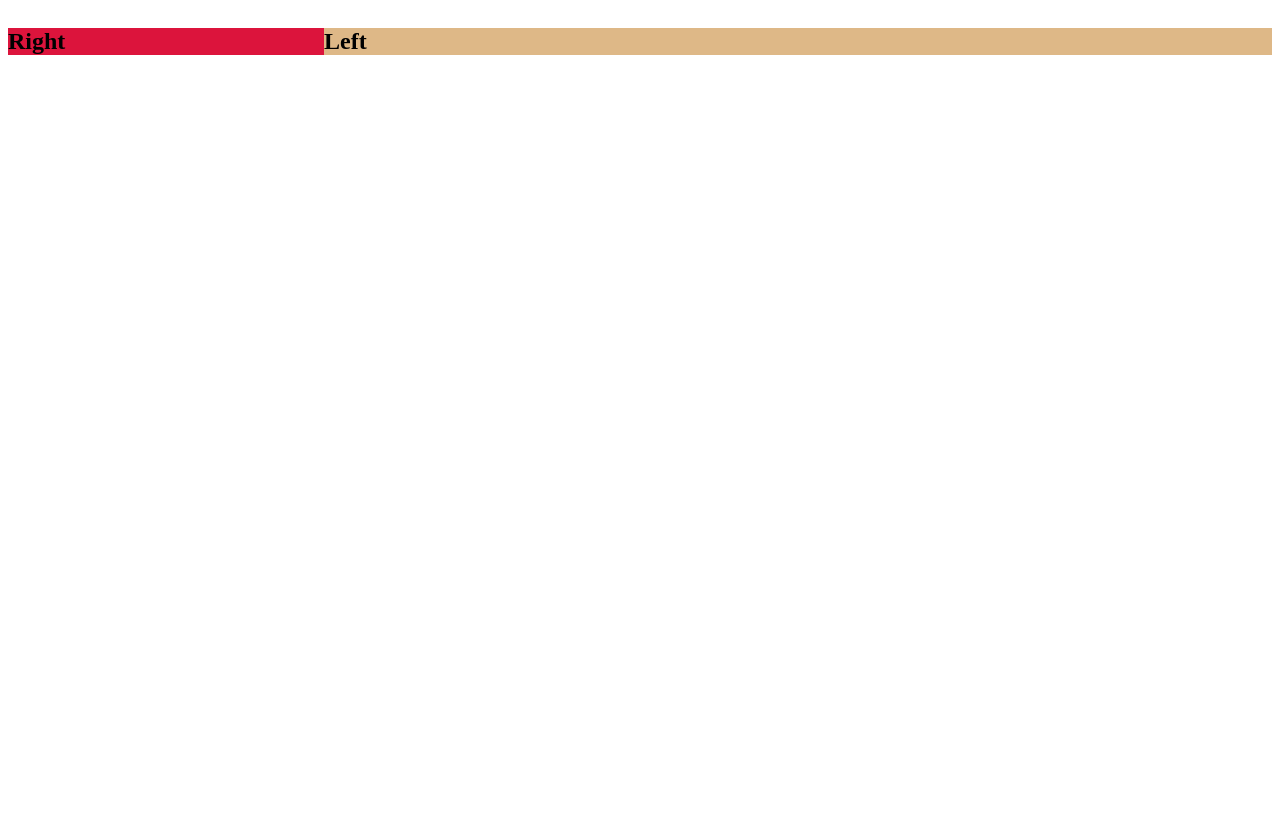
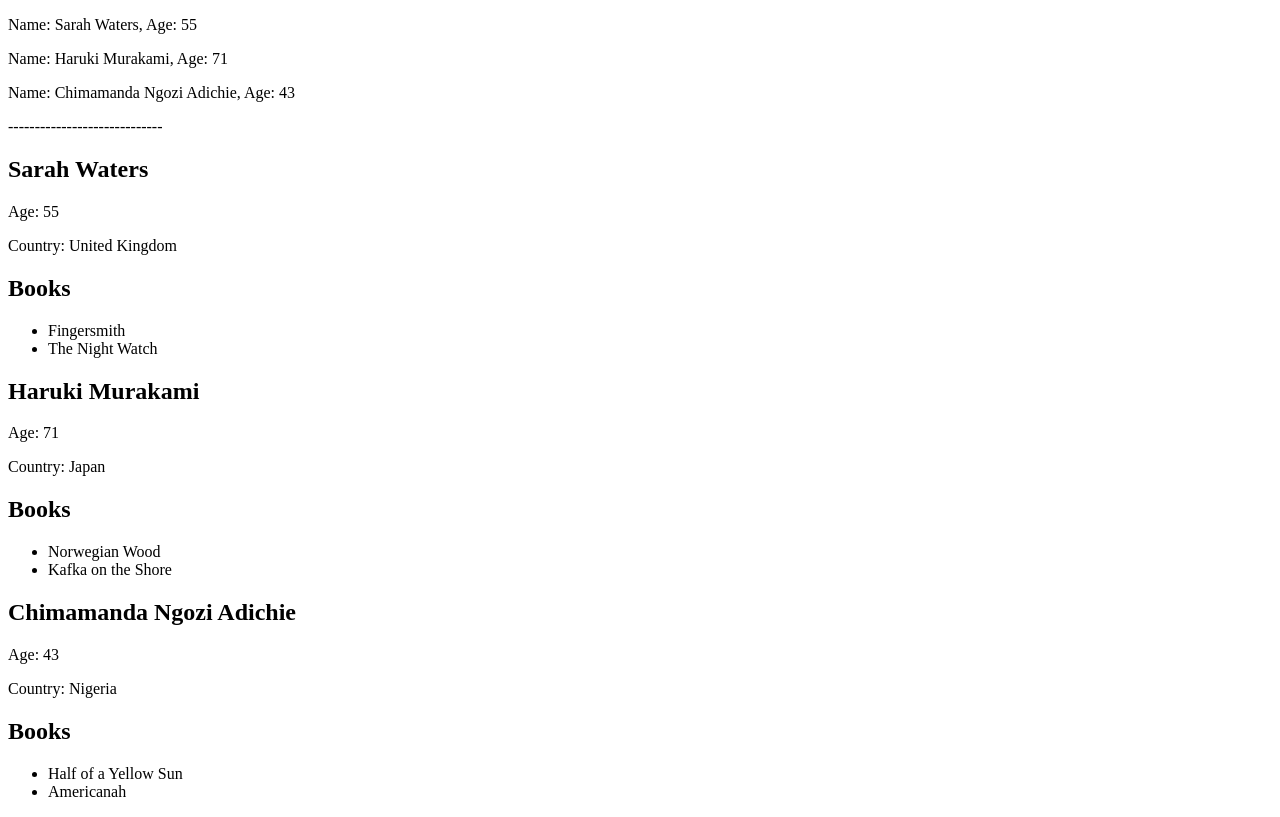
Before and after one commit to cigotete/study-react-patterns, a React (Vite) app: page / in a window 1280 px wide. Built offline with nearby package versions, Linux system fonts and the light colour scheme.

Commit message:
Design pattern for lists.

```diff
--- a/src/App.jsx
+++ b/src/App.jsx
@@ -1,26 +1,22 @@
-import { SplitScreen } from "./components/split-screen";
-import PropTypes from 'prop-types';
-
-const LeftSideComp = ({title}) => {
-  return <h2 style={{ backgroundColor: "crimson" }}>{title}</h2>;
-};
-
-const RightSideComp = ({title}) => {
-  return <h2 style={{ backgroundColor: "burlywood" }}>{title}</h2>;
-};
+import { LargeAuthorListItem } from "./components/authors/LargeListItems";
+import { SmallAuthorListItem } from "./components/authors/SmallListItems";
+import { RegularList } from "./components/lists/Regular";
+import { authors } from "./data/authors";
 
 export function App() {
   return (
-    <SplitScreen leftWidth={1} rightWidth={3}>
-      <LeftSideComp title={'Right'}/>
-      <RightSideComp title={'Left'}/>
-    </SplitScreen>
+    <>
+      <RegularList
+        items={ authors }
+        sourceName={ "author" }
+        ItemComponent={ SmallAuthorListItem }
+      />
+      -----------------------------
+      <RegularList
+        items={ authors }
+        sourceName={ "author" }
+        ItemComponent={ LargeAuthorListItem }
+      />
+    </>
   );
 }
-
-LeftSideComp.propTypes = {
-  title: PropTypes.string.isRequired,
-};
-RightSideComp.propTypes = {
-  title: PropTypes.string.isRequired,
-};
--- /dev/null
+++ b/src/components/authors/LargeListItems.jsx
@@ -0,0 +1,27 @@
+import PropTypes from 'prop-types';
+
+export const LargeAuthorListItem = ({ author }) => {
+  const { name, age, country, books } = author;
+  return (
+    <>
+      <h2>{ name }</h2>
+      <p>Age: { age }</p>
+      <p>Country: { country }</p>
+      <h2>Books</h2>
+      <ul>
+        { books.map((book) => (
+          <li key={book}> {book} </li>
+        ))}
+      </ul>
+    </>
+  );
+};
+
+LargeAuthorListItem.propTypes = {
+  author: PropTypes.shape({
+    name: PropTypes.string.isRequired,
+    age: PropTypes.number.isRequired,
+    country: PropTypes.string.isRequired,
+    books: PropTypes.arrayOf(PropTypes.string).isRequired,
+  }).isRequired,
+};
--- /dev/null
+++ b/src/components/authors/SmallListItems.jsx
@@ -0,0 +1,15 @@
+import PropTypes from 'prop-types';
+
+export const SmallAuthorListItem = ({ author }) => {
+  const { name, age } = author;
+  return(
+    <p> Name: { name }, Age: { age }</p>
+  )
+}
+
+SmallAuthorListItem.propTypes = {
+  author: PropTypes.shape({
+    name: PropTypes.string.isRequired,
+    age: PropTypes.number.isRequired
+  }).isRequired
+};
--- /dev/null
+++ b/src/components/lists/Regular.jsx
@@ -0,0 +1,17 @@
+import PropTypes from 'prop-types';
+
+export const RegularList = ({ items, sourceName, ItemComponent }) => {
+  return (
+    <>
+      { items.map((item, i) => (
+        <ItemComponent key={i} {...{ [ sourceName ]: item }} />
+      ))}
+    </>
+  );
+};
+
+RegularList.propTypes = {
+  items: PropTypes.array.isRequired,
+  sourceName: PropTypes.string.isRequired,
+  ItemComponent: PropTypes.elementType.isRequired,
+};
--- /dev/null
+++ b/src/data/authors.js
@@ -0,0 +1,20 @@
+export const authors = [
+  {
+    name: "Sarah Waters",
+    age: 55,
+    country: "United Kingdom",
+    books: ["Fingersmith", "The Night Watch"],
+  },
+  {
+    name: "Haruki Murakami",
+    age: 71,
+    country: "Japan",
+    books: ["Norwegian Wood", "Kafka on the Shore"],
+  },
+  {
+    name: "Chimamanda Ngozi Adichie",
+    age: 43,
+    country: "Nigeria",
+    books: ["Half of a Yellow Sun", "Americanah"],
+  },
+];
```
Also changed, not shown: src/data/books.js (added, +20 -0 lines).
